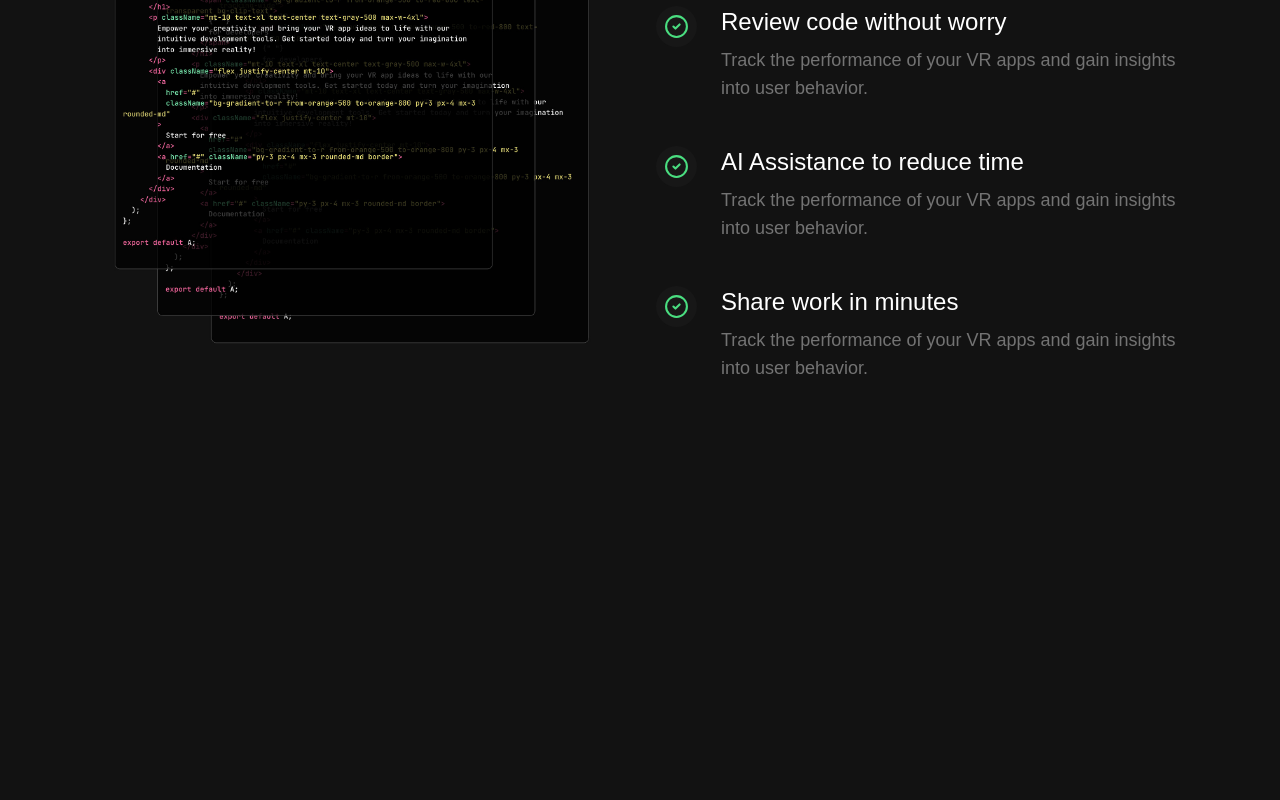
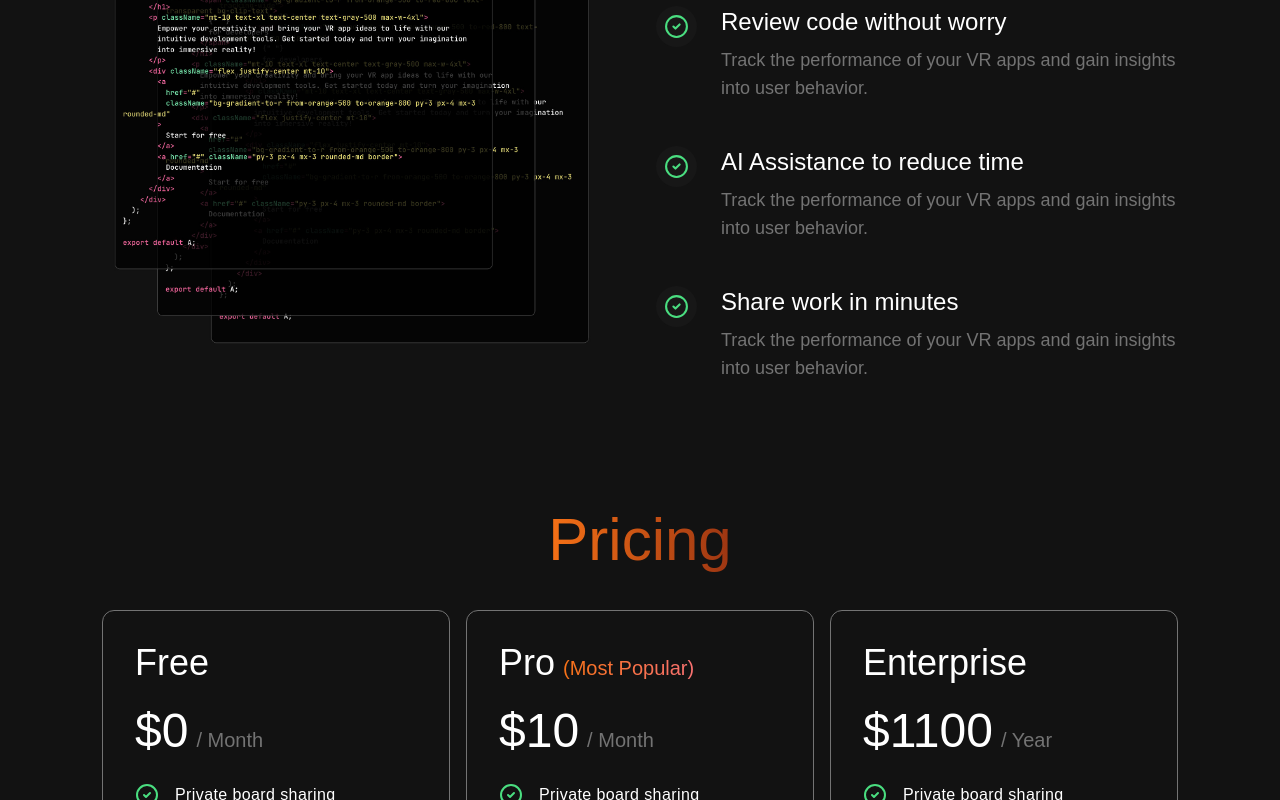
Before and after one commit to be9n/react-tailwind-design-1, a React (Vite) app: page / in a window 1280 px wide. Shown: the part 2000-2800 px from the top of the page. Before the commit the page ends 2510 px from the top, so only its background shows below. Built offline with nearby package versions, Linux system fonts and the light colour scheme.

Commit message:
Finished pricing section

```diff
--- a/src/App.tsx
+++ b/src/App.tsx
@@ -1,5 +1,6 @@
 import FeatureSection from "./components/FeatureSection";
 import HeroSection from "./components/HeroSection";
+import Pricing from "./components/Pricing";
 import WorkflowSection from "./components/WorkflowSection";
 import Header from "./layouts/Header";
 
@@ -10,6 +11,7 @@ export default function App() {
       <HeroSection />
       <FeatureSection />
       <WorkflowSection />
+      <Pricing />
     </div>
   );
 }
--- a/src/components/FeatureSection.tsx
+++ b/src/components/FeatureSection.tsx
@@ -66,9 +66,9 @@ export default function FeatureSection() {
         <span className="block w-fit mx-auto uppercase text-primary p-2 rounded-full bg-secondary text-sm mb-5">
           Feature
         </span>
-        <div className="text-white text-3xl md:text-4xl lg:text-6xl tracking-wide capitalize">
+        <h1 className="text-white text-3xl md:text-4xl lg:text-6xl capitalize tracking-wide leading-[1.6]">
           Easily build <GradientSpan>your code</GradientSpan>
-        </div>
+        </h1>
       </div>
       <div className="grid gap-10 grid-cols-1 md:grid-cols-2 lg:grid-cols-3">
         {features.map((feature) => (
--- a/src/components/HeroSection.tsx
+++ b/src/components/HeroSection.tsx
@@ -22,9 +22,9 @@ export default function HeroSection() {
   return (
     <div className="container text-center mt-40 text-white px-6 tracking-wide">
       <div className="max-w-5xl mx-auto">
-        <div data-aos="fade-right" className="text-4xl sm:text-6xl lg:text-7xl mb-10 capitalize">
+        <h1 data-aos="fade-right" className="text-4xl sm:text-6xl lg:text-7xl mb-10 capitalize tracking-wide leading-[1.6]">
           Virtual build tools <GradientSpan>for developers</GradientSpan>
-        </div>
+        </h1>
         <p data-aos="fade-left" data-aos-delay="500" className="text-lg text-neutral-500 w-[850px] max-w-full mx-auto">
           Empower your creativity and bring your VR app ideas to life with our
           intuitive development tools. Get started today and turn your
@@ -38,7 +38,7 @@ export default function HeroSection() {
         </div>
       </div>
 
-      <div data-aos="fade-bottom" className="my-[80px] flex gap-10 flex-shrink-0">
+      <div data-aos="fade-up" className="my-[80px] flex gap-10 flex-shrink-0">
         {videos.map((video) => (
           <div
             key={video.id}
--- /dev/null
+++ b/src/components/Pricing.tsx
@@ -0,0 +1,102 @@
+import { div, span } from "framer-motion/client";
+import GradientSpan from "./GradientSpan";
+import { CircleCheck } from "lucide-react";
+import { Button } from "./Button";
+import { useEffect } from "react";
+import Aos from "aos";
+
+type PlanType = {
+  name: string;
+  price: number;
+  period: string;
+  isMostPopular: boolean;
+  features: string[];
+};
+
+const plans: PlanType[] = [
+  {
+    name: "Free",
+    price: 0,
+    period: "month",
+    isMostPopular: false,
+    features: [
+      "Private board sharing",
+      "5 Gb Storage",
+      "Web Analytics",
+      "Private Mode",
+    ],
+  },
+  {
+    name: "Pro",
+    price: 10,
+    period: "month",
+    isMostPopular: true,
+    features: [
+      "Private board sharing",
+      "10 Gb Storage",
+      "Web Analytics (Advance)",
+      "High Velocity",
+      "Great Support",
+      "Private Mode",
+    ],
+  },
+  {
+    name: "Enterprise",
+    price: 1100,
+    period: "year",
+    isMostPopular: false,
+    features: [
+      "Private board sharing",
+      "Unlimited Storage",
+      "High Performance Network",
+      "Private Mode",
+    ],
+  },
+];
+
+export default function Pricing() {
+  useEffect(() => {
+    Aos.init({ duration: 800, once: true });
+  }, []);
+
+  return (
+    <div data-aos="fade-up" className="container my-20 text-white">
+      <h1 className="text-3xl md:text-4xl lg:text-6xl text-center mb-10">
+        <GradientSpan>Pricing</GradientSpan>
+      </h1>
+      <div className="grid gap-4 grid-cols-1 md:grid-cols-2 lg:grid-cols-3 md:content-start lg:items-start">
+        {plans.map(({ name, price, period, isMostPopular, features }) => (
+          <div key={name} className="p-8 border border-neutral-500 rounded-xl">
+            <div>
+              <h2 className="text-xl md:text-2xl lg:text-4xl me-2 mb-6 inline-block">
+                {name}
+              </h2>
+              {isMostPopular && (
+                <GradientSpan className="text-xl from-primary to-red-400">
+                  (Most Popular)
+                </GradientSpan>
+              )}
+            </div>
+            <div className="text-2xl md:text-3xl lg:text-5xl mb-7">
+              ${price}
+              <span className="text-neutral-500 text-xl ms-2 capitalize">
+                / {period}
+              </span>
+            </div>
+            <ul className="space-y-8 mb-16">
+              {features.map((feature) => (
+                <li key={feature} className="flex gap-4 tracking-wide">
+                  <CircleCheck className="text-green-400" />
+                  {feature}
+                </li>
+              ))}
+            </ul>
+            <Button className="border-gradient-red hover:bg-gradient-red hover:text-white duration-300 w-full text-md md:text-lg lg:text-xl">
+              Subscribe
+            </Button>
+          </div>
+        ))}
+      </div>
+    </div>
+  );
+}
--- a/src/components/WorkflowSection.tsx
+++ b/src/components/WorkflowSection.tsx
@@ -43,11 +43,11 @@ export default function WorkflowSection() {
 
   return (
     <div className="container my-32 pt-20 border-t border-neutral-800">
-      <div data-aos="zoom-in" className="text-center text-white text-3xl md:text-4xl lg:text-6xl pb-16">
+      <h1 data-aos="fade-bottom" className="text-center text-white text-3xl md:text-4xl lg:text-6xl pb-16 leading-[1.6]">
         Accelerate your <GradientSpan>coding workflow.</GradientSpan>
-      </div>
-      <div className="flex gap-8">
-        <div data-aos="fade-right" data-aos-delay="300" className="flex-1">
+      </h1>
+      <div className="flex flex-col lg:flex-row gap-8">
+        <div data-aos="fade-right" data-aos-delay="300" className="flex-1 max-w-full">
           <img
             src="/src/assets/code.jpg"
             className="w-full h-full object-contain"
--- a/src/layouts/Header.tsx
+++ b/src/layouts/Header.tsx
@@ -70,7 +70,7 @@ export default function Header() {
           <ul className="hidden lg:flex items-center gap-12">
             {navItems.map((navItem) => (
               <li key={navItem.id} className="text-[15px] font-normal">
-                <a href={navItem.link}>{navItem.title}</a>
+                <a href={navItem.link} className="text-neutral-300 hover:text-white transition-colors duration-300">{navItem.title}</a>
               </li>
             ))}
           </ul>
```
